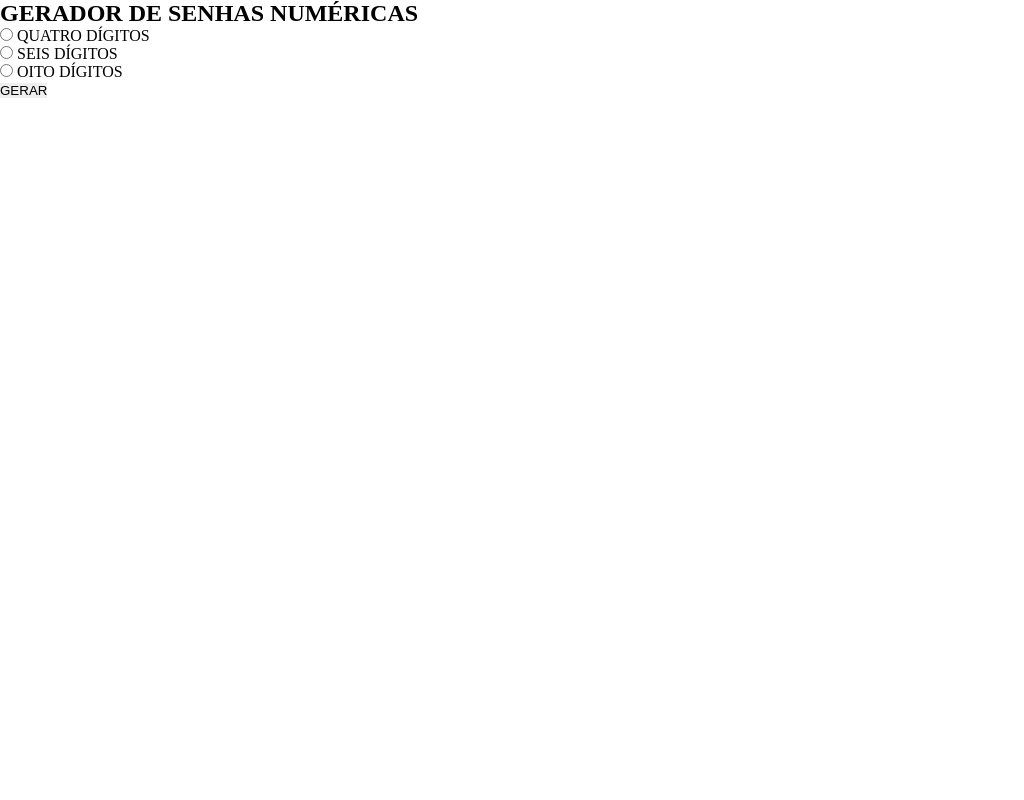
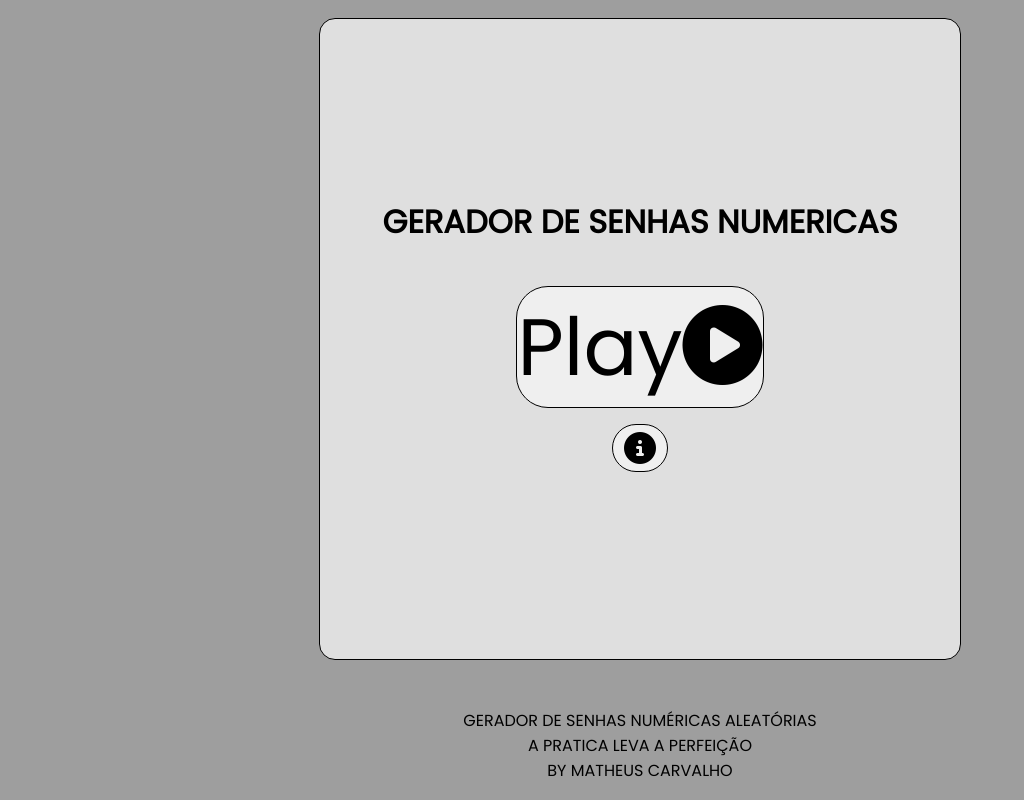
Before and after one commit to matheusdscpe/geradordesenhasnumericas, a plain HTML site: page index.html in a window 1280 px wide. Shown: the whole page, without its empty margins (0-1024 px from the left). Drawn offline with Linux system fonts and the light colour scheme.

Commit message:
adição de folhas de estilo e nova tela de inicio.

```diff
--- a/css/all.css
+++ b/css/all.css
@@ -1,4 +1,4 @@
 @import url(reset.css);
-@import url();
-@import url(home.css);
-@import url();
+@import url('https://fonts.googleapis.com/css2?family=Oswald&family=Poppins&display=swap');
+@import url(start.css);
+@import url(play.css);
--- /dev/null
+++ b/css/play.css
@@ -0,0 +1,36 @@
+.box{
+    background-color: var(--fundo-content);
+    border: solid 1px black;
+    border-radius: 1rem;
+    height: 80%;
+    width: 50%;
+    background-color: var(--fundo-content);
+    text-align: left;
+    display: flex;
+    flex-direction: column;
+    justify-content: center;
+    align-items: center;
+}
+.list{
+    font-size: 1rem;
+}
+input[type="radio"]{
+    -webkit-appearance: none;
+    background-color: var(--checked-off);
+    width: 20px;
+    height: 20px;
+    border-radius: 1rem;
+}
+input[type="radio"]:checked{
+    background-color: var(--checked-on);
+    border: solid 1px;
+}
+.senha{
+    font-size: 5rem;
+    margin: 1rem auto;
+}
+@media screen and (max-width:505px){
+    .box{
+        width: 80%
+    }
+}
--- a/css/reset.css
+++ b/css/reset.css
@@ -3,11 +3,21 @@
     border: 0;
     padding: 0;
     list-style: none;
+    font-family: 'Oswald', sans-serif;
+    font-family: 'Poppins', sans-serif;
+    text-decoration: none;
 
 }
+
 :root{
     --fundo: #9e9e9e;
+    --fundo-content: #dfdfdf;
     --botão1: #fa3dcb;
     --botão2: #1100ff;
     --caixa: #dfdfdf;
+    --fonte: #000000;
+    --fonte-clara: #727272;
+    --fonte-ativa: #575151;
+    --checked-on: #444444;
+    --checked-off: #9b9b9b;
 }
--- /dev/null
+++ b/css/start.css
@@ -0,0 +1,59 @@
+body{
+    background-color: var(--fundo);
+    display: flex;
+    justify-content: center;
+    align-items: center;
+    width: 100vw;
+    height: 100vh;
+    flex-direction: column;
+}
+.title{
+    font-size: 2rem;
+    margin: 0 auto 2rem;
+    text-align: center;
+}
+.content{
+    border: solid 1px black;
+    border-radius: 1rem;
+    height: 80%;
+    width: 50%;
+    background-color: var(--fundo-content);
+    text-align: center;
+    display: flex;
+    flex-direction: column;
+    justify-content: center;
+    align-items: center;
+}
+.bnt{
+    font-size: 5rem;
+    border: solid 1px black;
+    border-radius: 2rem;
+    cursor: pointer;
+    margin: 0.5rem;
+}
+.bnt__info{
+    width: 3.5rem;
+    height: 3rem;
+    font-size: 2rem;
+}
+/* link que ainda não foi visitado */
+a:link,a:visited{
+    color: var(--fonte);
+ }
+a:hover{
+    color: var(--fonte-clara);
+}
+a:active{
+    color: var(--fonte-ativa);
+}
+
+.footer{
+    text-align: center;
+    margin-top: 3rem;
+}
+
+@media screen and (max-width:505px){
+    .content{
+        width: 80%
+    }
+}
--- a/index.html
+++ b/index.html
@@ -5,36 +5,23 @@
     <meta http-equiv="X-UA-Compatible" content="IE=edge">
     <meta name="viewport" content="width=device-width, initial-scale=1.0">
     <link rel="stylesheet" href="./css/all.css">
-    <title>GERADOR DE SENHAS</title>
+    <script src="https://kit.fontawesome.com/9662d1bb26.js" crossorigin="anonymous"></script>
+    <title>GERADOR | START</title>
 </head>
 <body>
-    <section class="box">
-        <h1>GERADOR DE SENHAS NUMÉRICAS</h1>
 
-        <li class="list">
-            <ul class="items">
-                <label for="quatroDigitos">
-                    <input type="radio" name="digitos" id="quatroDigitos" value="9999">
-                QUATRO DÍGITOS</label>
-            </ul>
-            <ul class="items">
-                <label for="seisDigitos">
-                    <input type="radio" name="digitos" id="seisDigitos" value="999999">
-                SEIS DÍGITOS</label>
-            </ul>
-            <ul class="items">
-                <label for="oitoDigitos">
-                    <input type="radio" name="digitos" id="oitoDigitos" value="99999999">
-                OITO DÍGITOS</label>
-            </ul>
-        </li>
+    <section class="content">
+        <h1 class="title">GERADOR DE SENHAS NUMERICAS</h1>
 
-        <span class="senha"></span>
+        <button class="bnt bnt__play"><a href="play.html">Play<i class="fa-solid fa-circle-play"></i></a></button>
+        <button class="bnt bnt__info"><a href="info.html"><i class="fa-solid fa-circle-info"></i></a></button>
 
-        <button class="bnt" onclick="convert()">GERAR</button>
     </section>
 
-
-    <script src="js/main.js"></script>
+    <section class="footer">
+        <p class="footer__p">GERADOR DE SENHAS NUMÉRICAS ALEATÓRIAS</p>
+        <p class="footer__p">A PRATICA LEVA A PERFEIÇÃO</p>
+        <p class="footer__p">BY MATHEUS CARVALHO</p>
+    </section>
 </body>
 </html>
```
Also changed, not shown: play.html (added, +40 -0 lines), css/home.css (deleted), info.html (added).
